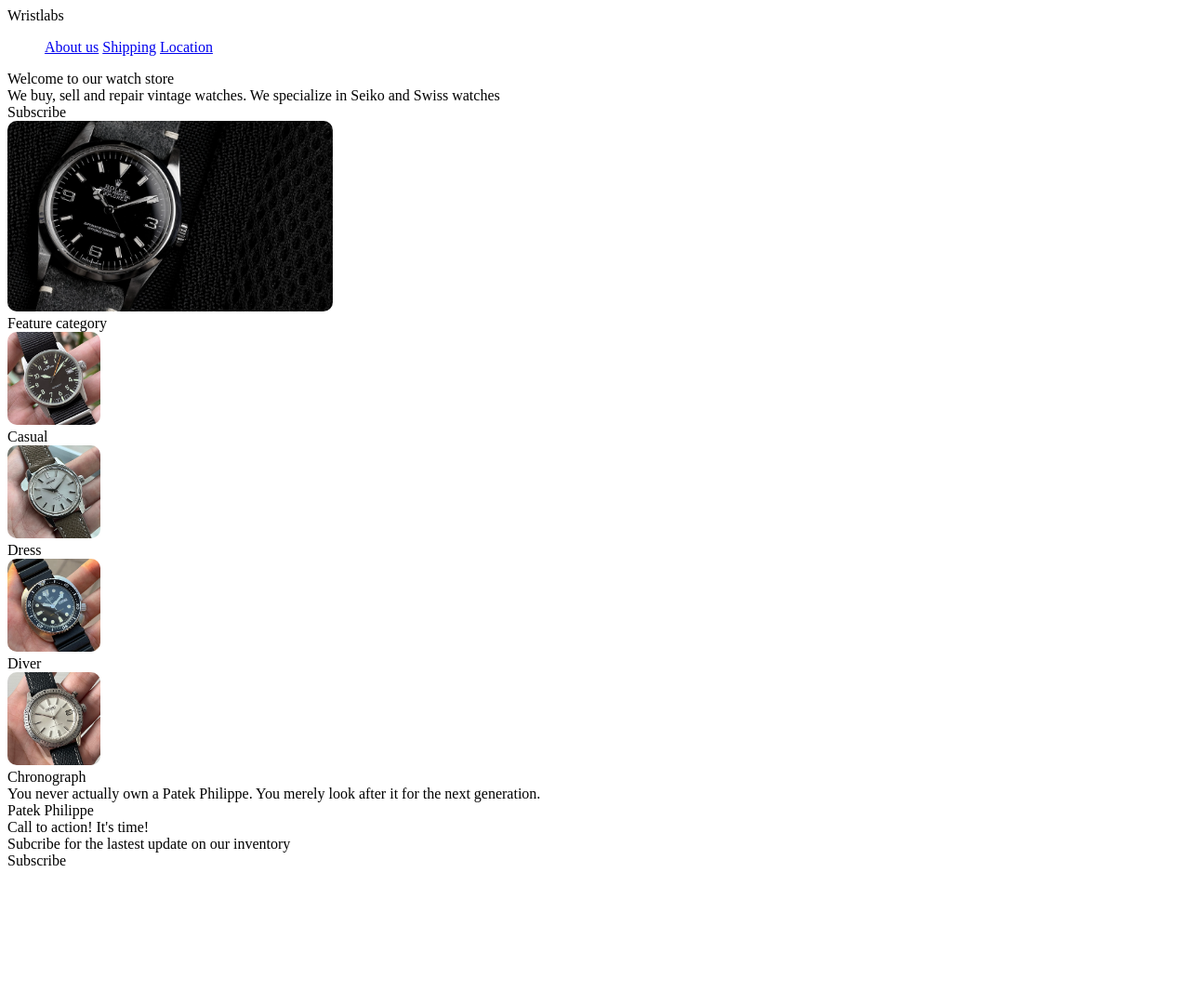
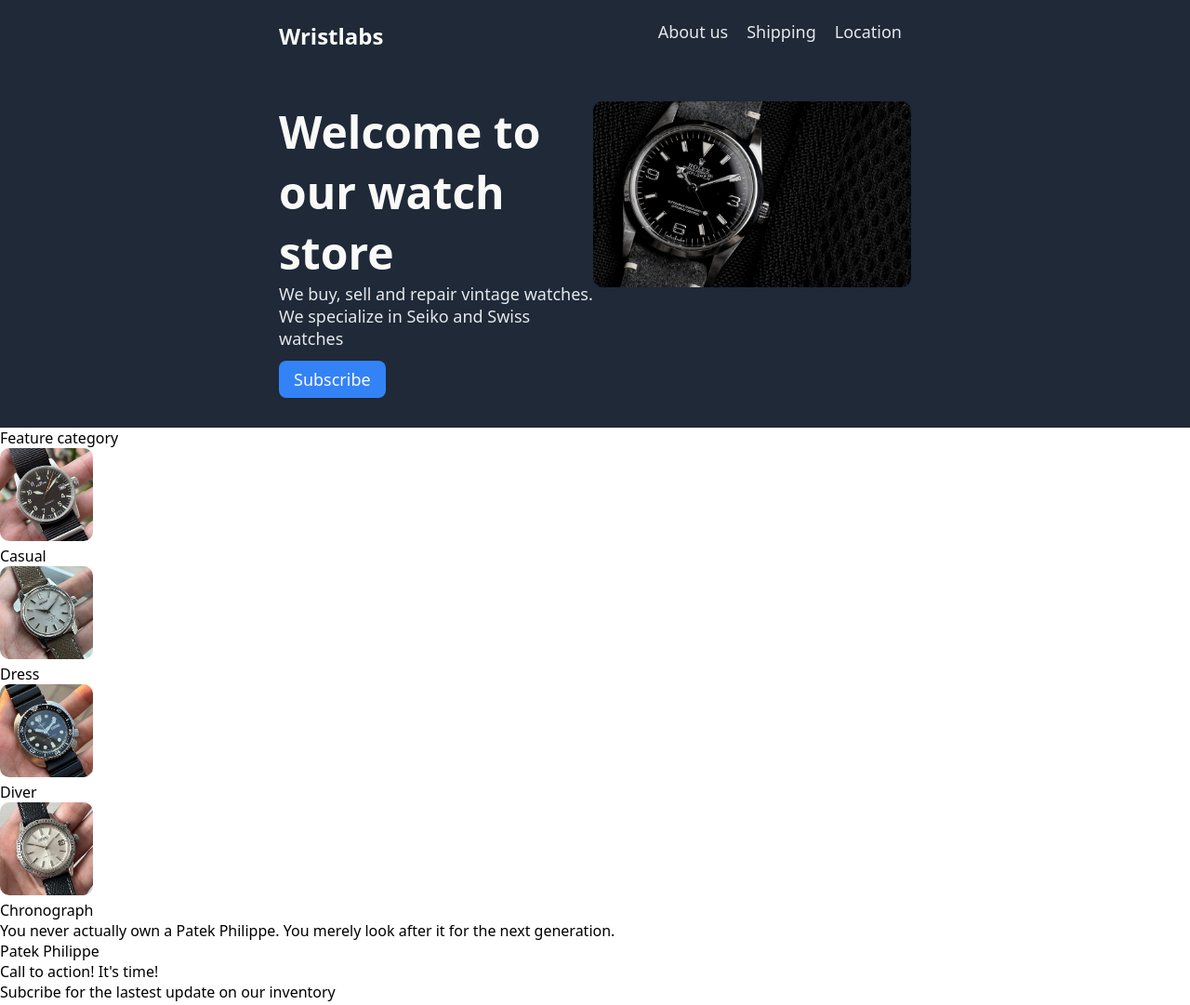
Before and after one commit to karlenko123/Landing-page, a plain HTML site: page index.html in a window 1280 px wide. Shown: the top 1081 px of the page at 93% size. Before the commit the page ends 943 px from the top, so only its background shows below. Drawn offline with Linux system fonts and the light colour scheme.

Commit message:
Update index and style of header, section-1

```diff
--- a/index.html
+++ b/index.html
@@ -5,23 +5,24 @@
     <meta http-equiv="X-UA-Compatible" content="IE=edge">
     <meta name="viewport" content="width=device-width, initial-scale=1.0">
     <title>Landing Page</title>
+    <link href="./style.css" rel="stylesheet">
 </head>
 <body>
     <div class="header">
-        <div>Wristlabs</div>
+        <div class="logo">Wristlabs</div>
         <ul>
-            <ls><a href="#">About us</a></ls>
-            <ls><a href="#">Shipping</a></ls>
-            <ls><a href="#">Location</a></ls>
+            <li><a href="#">About us</a></li>
+            <li><a href="#">Shipping</a></li>
+            <li><a href="#">Location</a></li>
         </ul>
     </div>
     <div class="section-1">
         <div class="container">
             <div class="title-1">Welcome to our watch store</div>
-            <div class="text">We buy, sell and repair vintage watches. We specialize in Seiko and Swiss watches</div>
+            <div class="text-1">We buy, sell and repair vintage watches. We specialize in Seiko and Swiss watches</div>
             <div class="button">Subscribe</div>
         </div>
-        <img src="./img/rolex.webp" alt="watch img" style="width: 350px;border-radius: 10px;">
+        <img src="./img/rolex.webp" alt="watch img" style="width: 350px; height: 200px;border-radius: 10px;">
     </div>
     <div class="section-2">
         <div class="title-2">Feature category</div>
--- /dev/null
+++ b/style.css
@@ -0,0 +1,70 @@
+body    {
+    margin: 0;
+    padding: 0;
+    display: flex;
+    flex-direction: column;
+    font-family: system-ui, -apple-system, BlinkMacSystemFont, 'Segoe UI', Roboto, Oxygen, Ubuntu, Cantarell, 'Open Sans', 'Helvetica Neue', sans-serif;
+}
+
+.header {
+    display: flex;
+    justify-content: space-between;
+    background-color: #1f2937;
+    padding: 22px 300px;
+}
+
+.text-1    {
+    color: #e5e7eb;
+    font-size: 18px;
+}
+
+.logo {
+    font-weight: bold;
+    color: #f9faf8;
+    font-size: 24px;
+}
+
+ul  {
+    list-style: none;
+    margin: 0;
+    padding: 0;
+    display: flex;
+    font-size: 18px;
+}
+
+li  {
+    margin: 0 10px;
+}
+
+a   {
+    text-decoration: none;
+    color: #e5e7eb;
+}
+
+.section-1  {
+    display: flex;
+    background-color: #1f2937;
+    justify-content: space-between;
+    padding: 32px 300px;
+}
+
+.container  {
+    display: flex;
+    flex-direction: column;
+}
+
+.button {
+    background-color: #3382f6;
+    width: fit-content;
+    border-radius: 8px;
+    padding: 8px 16px;
+    font-size: 18px;
+    color: #f9faf8;
+    margin-top: 12px;
+}
+
+.title-1    {
+    color: #f9faf8;
+    font-size: 48px;
+    font-weight: bold;
+}
```
